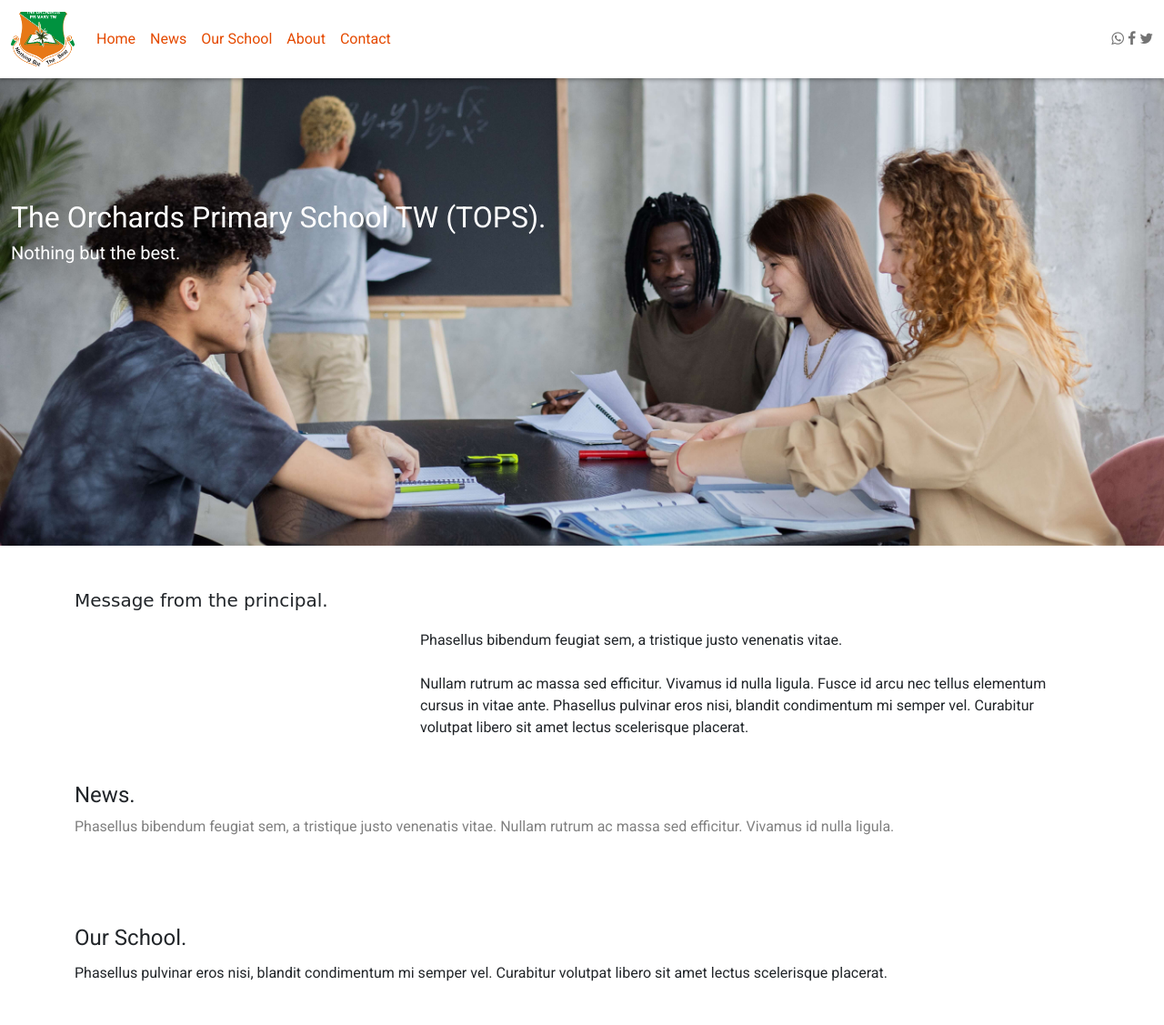
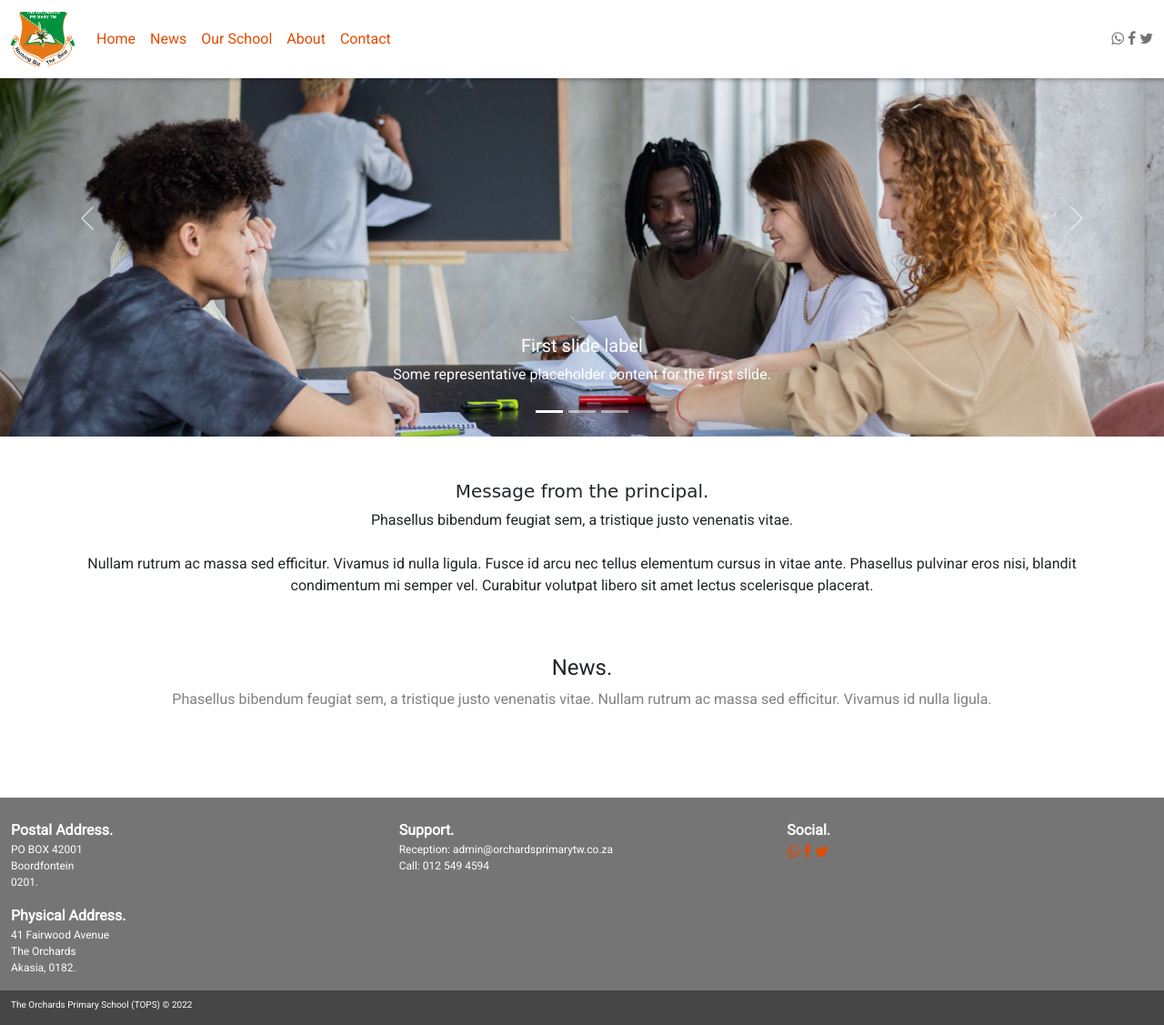
Before and after one commit to Jonasmo12/orchardstw-web-app, a Django app: page / in a window 1280 px wide. Shown: the top 1127 px of the page at 91% size. Run offline with Django 4.2, Linux system fonts and the light colour scheme; data that the repository does not hold is empty; some libraries are stand-ins or nearby versions.

Commit message:
changed home page layout and setup of environment files in settings

```diff
--- a/config/settings/localdev.py
+++ b/config/settings/localdev.py
@@ -66,8 +66,8 @@ WSGI_APPLICATION = 'config.wsgi.application'
 
 DATABASES = {
     'default': {
-        'Engine': 'django.db.backends.sqlite3',
-        'NAME': 'testing_db',
+        'ENGINE': 'django.db.backends.sqlite3',
+        'NAME': BASE_DIR / 'db.sqlite3',
     }
 }
 
--- a/config/settings/testing.py
+++ b/config/settings/testing.py
@@ -70,11 +70,10 @@ WSGI_APPLICATION = 'config.wsgi.application'
 
 DATABASES = {
     'default': {
-        'Engine': 'django.db.backends.sqlite3',
-        'NAME': 'testing_db',
+        'ENGINE': 'django.db.backends.sqlite3',
+        'NAME': BASE_DIR / 'db.sqlite3',
     }
 }
-
 
 # Password validation
 # https://docs.djangoproject.com/en/4.0/ref/settings/#auth-password-validators
--- a/static/core.css
+++ b/static/core.css
@@ -24,3 +24,8 @@ a {
 a:hover {
     color: grey !important;
 }
+
+.w-100 {
+    object-fit: cover !important;
+    height: 60vh !important;
+}
--- a/templates/_navbar.html
+++ b/templates/_navbar.html
@@ -17,19 +17,19 @@
     <div class="collapse navbar-collapse" id="navbarText">
       <ul class="navbar-nav me-auto mb-2 mb-lg-0">
         <li class="nav-item">
-          <a class="nav-link active" aria-current="page" href="#">Home</a>
+          <a class="nav-link" aria-current="page" href="/">Home</a>
         </li>
         <li class="nav-item">
-          <a class="nav-link" href="#">News</a>
+          <a class="nav-link" href="#news">News</a>
         </li>
         <li class="nav-item">
-          <a class="nav-link" href="#">Our School</a>
+          <a class="nav-link" href="#school">Our School</a>
         </li>
         <li class="nav-item">
-          <a class="nav-link" href="#">About</a>
+          <a class="nav-link" href="#about">About</a>
         </li>
         <li class="nav-item">
-          <a class="nav-link" href="#">Contact</a>
+          <a class="nav-link" href="#contact">Contact</a>
         </li>
 
       </ul>
--- a/templates/event_detail_view.html
+++ b/templates/event_detail_view.html
@@ -3,7 +3,7 @@
 {% block content %}
 
 
-{% include '_navbar.html' %}
+
 <div class="container-fluid mt-5">
 	<div class="row">
 		<div class="col-lg-12">
--- a/templates/footer.html
+++ b/templates/footer.html
@@ -1,27 +1,29 @@
 
 
 
-<div class="container-fluid footer mt-5">
+<div class="container-fluid footer">
     <div class="row">
         <div class="col-lg-12">
-            <p class="pt-5" style="font-weight: bolder; font-size: 14px">The Orchards Primary School (TOPS) &copy 2022</p>
-        </div>
-
-
-
-        <div class="col-lg-12 text-right mb-3">
-            <p class="" style="font-size: 10px;">
-                version: 1.0.
-            </p>
+            <p class="pt-5" style="font-size: 10px">The Orchards Primary School (TOPS) &copy 2022</p>
         </div>
     </div>
 </div>
 
 
 <style>
+   .footer {
+    background: #464646 !important;
+   }
 
-    .footer {
-        color: #fff;
-        background: #222222;
+   .pt-5 {
+    padding-top: 0.5rem!important;
+    color: #fff;
+   }
+
+
+    @media (min-width:576px) {
+        .pt-5 {
+        padding-left :0px;
     }
+
 </style>
--- a/templates/gallery.html
+++ b/templates/gallery.html
@@ -1,4 +1,4 @@
-<div class="container">
+<div class="container" id="school">
     <h4>Our School.</h4>
     <p class="mb-5">
         Phasellus pulvinar eros nisi, blandit condimentum mi semper vel. Curabitur volutpat libero sit amet lectus scelerisque placerat.
@@ -11,7 +11,8 @@
         </div>
 
         <div class="col-lg-12 mt-5">
-            <h4>Stuff.</h4>
+            <strong>School Members.</strong>
+            <br><br>
             <div class="row">
                 <div class="col-lg-4">
                     <div class="card shadow-sm border-light border-0" style="width: 18rem;">
--- a/templates/home.html
+++ b/templates/home.html
@@ -4,22 +4,50 @@
 
 
 {% include '_navbar.html' %}
-<div class="container-fluid">
-    <div class="row">
-        <div class="col-lg-12 bg-background" style="">
-            <h2 class="bg-heading">The Orchards Primary School TW (TOPS).</h2>
-            <h5 style="color: #fff;">
-            	Nothing but the best.
-            </h5>
-        </div>
+<div id="carouselExampleCaptions" class="carousel slide" data-bs-ride="carousel">
+  <div class="carousel-indicators">
+    <button type="button" data-bs-target="#carouselExampleCaptions" data-bs-slide-to="0" class="active" aria-current="true" aria-label="Slide 1"></button>
+    <button type="button" data-bs-target="#carouselExampleCaptions" data-bs-slide-to="1" aria-label="Slide 2"></button>
+    <button type="button" data-bs-target="#carouselExampleCaptions" data-bs-slide-to="2" aria-label="Slide 3"></button>
+  </div>
+  <div class="carousel-inner">
+    <div class="carousel-item active">
+      <img src="{% static 'images/2.jpg' %}" class="d-block w-100" alt="...">
+      <div class="carousel-caption d-none d-md-block">
+        <h5>First slide label</h5>
+        <p>Some representative placeholder content for the first slide.</p>
+      </div>
     </div>
+    <div class="carousel-item">
+      <img src="{% static 'images/2.jpg' %}" class="d-block w-100" alt="...">
+      <div class="carousel-caption d-none d-md-block">
+        <h5>Second slide label</h5>
+        <p>Some representative placeholder content for the second slide.</p>
+      </div>
+    </div>
+    <div class="carousel-item">
+      <img src="{% static 'images/2.jpg' %}" class="d-block w-100" alt="...">
+      <div class="carousel-caption d-none d-md-block">
+        <h5>Third slide label</h5>
+        <p>Some representative placeholder content for the third slide.</p>
+      </div>
+    </div>
+  </div>
+  <button class="carousel-control-prev" type="button" data-bs-target="#carouselExampleCaptions" data-bs-slide="prev">
+    <span class="carousel-control-prev-icon" aria-hidden="true"></span>
+    <span class="visually-hidden">Previous</span>
+  </button>
+  <button class="carousel-control-next" type="button" data-bs-target="#carouselExampleCaptions" data-bs-slide="next">
+    <span class="carousel-control-next-icon" aria-hidden="true"></span>
+    <span class="visually-hidden">Next</span>
+  </button>
 </div>
 
-<div class="container mt-5">
+<div class="container mt-5 text-center">
 	<div class="row">
 		<h5 style="font-family: 'Dancing Script', cursive;">Message from the principal.</h5>
-		<div class="col-lg-4"></div>
-		<div class="col-lg-8">
+
+		<div class="col-lg-12 text-center">
 
 			<p>
 				Phasellus bibendum feugiat sem, a tristique justo venenatis vitae. <br><br>Nullam rutrum ac massa sed efficitur. Vivamus id nulla ligula. Fusce id arcu nec tellus elementum cursus in vitae ante. Phasellus pulvinar eros nisi, blandit condimentum mi semper vel. Curabitur volutpat libero sit amet lectus scelerisque placerat.
@@ -29,7 +57,7 @@
 </div>
 
 
-<div class="container mt-5 mb-5">
+<div class="container mt-5 mb-5 text-center" id="news">
 	<div class="row">
 		<h4>News.</h4>
 		<p class="mb-5" style="color: grey;">
@@ -51,27 +79,71 @@
 	</div>
 </div>
 
-{% include 'gallery.html' %}
 
+<div class="container-fluid sub-footer mt-5">
+	<div class="row">
+		<div class="col-lg-4">
+			<br>
+			<strong class="strong">Postal Address.</strong>
+			<p style="font-size: 12px !important;">
+				PO BOX 42001<br>
+				Boordfontein <br>
+				0201.
+			</p>
 
+			<strong class="strong">Physical Address.</strong>
+			<p style="font-size: 12px !important;">
+				41 Fairwood Avenue<br>
+				The Orchards <br>
+				Akasia, 0182.
+			</p>
+		</div>
 
-<div class="container mt-5">
-	<div class="row">
-		<div class="col-lg-12">
-			<h4>About.</h4>
-			<h5>Mission.</h5>
-			<h5>Vision.</h5>
+		<div class="col-lg-4">
+			<br>
+			<strong class="strong">Support.</strong>
+			<p style="font-size: 12px !important;">
+				Reception: admin@orchardsprimarytw.co.za<br>
+				Call: 012 549 4594 <br>
+			</p>
+		</div>
+
+		<div class="col-lg-4">
+			<br>
+			<strong class="strong">Social.</strong> <br>
+			<span class="navbar-text">
+		        <a href=""><i class="fa fa-whatsapp" aria-hidden="true"></i></a>
+		        <a href=""><i class="fa fa-facebook" aria-hidden="true"></i> </a>
+		        <a href=""><i class="fa fa-twitter" aria-hidden="true"></i></a>
+		    </span>
 		</div>
 	</div>
 </div>
 
-{% include 'contact.html' %}
+
+
+
 
 
 {% include 'footer.html' %}
 
 <style type="text/css">
+	.sub-footer {
+		background: #767575 !important;
+	}
 
+	.sub-footer strong {
+		padding-top: 25px !important;
+		color: white;
+	}
+
+	.sub-footer p {
+		color: white;
+	}
+
+	.sub-footer a {
+		color: white;
+	}
 </style>
 
 {% endblock %}
```
Also changed, not shown: templates/about.html (added, +47 -0 lines).
